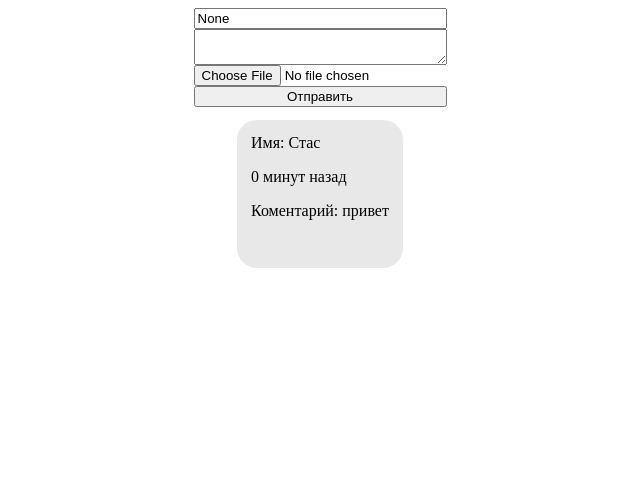
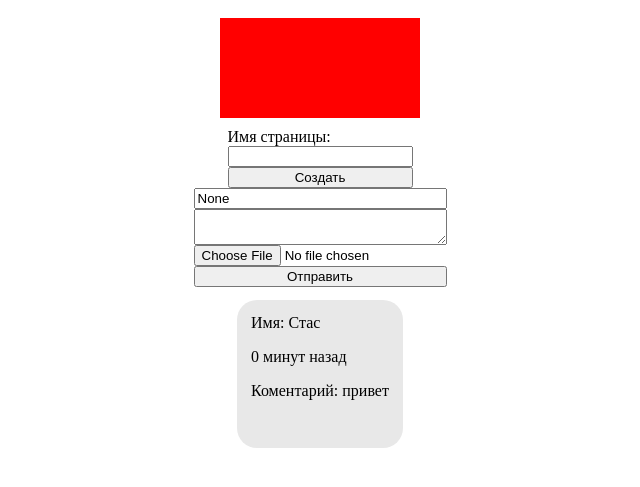
Before and after one commit to fcg-coder/GES2, a Django app: page /1/ in a window 1280 px wide. Shown: the top 487 px of the page, without its empty margins (320-960 px from the left). Run offline with Django 4.2, Linux system fonts and the light colour scheme; data comes from the database, SQL or seed files in the repository; both versions use the stored data as it was after the commit; tables that the repository leaves empty hold one stand-in row (values such as "Sample post").

Commit message:
Реализована функция блок в блок (Проваливаемся внутрь карты)

```diff
--- a/GES/GAS/apps/coments/views.py
+++ b/GES/GAS/apps/coments/views.py
@@ -9,12 +9,15 @@ def index(request, idOfPage):
     idOfPage = int(idOfPage)
     map_instance = MAP.objects.get(id=idOfPage)  # Используйте 'id' вместо 'idOfPage'
     nameOfPage = map_instance.nameOfPage
-    print(nameOfPage, 'имя страницы')
+    map_internal_pages = map_instance.internal_pages.all()
+
+
+    print(map_internal_pages)
     idOfPage = int(idOfPage)
     obj = Comment.objects.all()
     username = request.session.get('username')
     nowTime = timezone.localtime(timezone.now(), timezone.get_current_timezone())
-    return render(request, 'comments/list.html', {'obj': obj, 'idOfPage': idOfPage, 'username': username, 'nowTime' : nowTime, 'nameOfPage' : nameOfPage} )
+    return render(request, 'comments/list.html', {'obj': obj, 'idOfPage': idOfPage, 'username': username, 'nowTime' : nowTime, 'nameOfPage' : nameOfPage,  'map_internal_pages' : map_internal_pages} )
 
 @csrf_exempt
 def leave_comment(request, idOfPage):
--- a/GES/GAS/apps/map/models.py
+++ b/GES/GAS/apps/map/models.py
@@ -5,6 +5,10 @@ class MAP(models.Model):
     id = models.Index('id', name='Id страницы')
     idOfPage = id
     page_id = id
+    FlagForInternalRecordings= models.IntegerField('Флаг на наличие внутренних записей', default=0)
+
+    FlagForThePresenceOfAParent = models.IntegerField('Флаг на наличие родителя', default=0)
+    internal_pages = models.ManyToManyField('self', blank=True, symmetrical=False, related_name='related_pages')
     STATUS_CHOICES = (
         ('pending', 'На рассмотрении'),
         ('published', 'Опубликовано'),
--- a/GES/GAS/apps/map/urls.py
+++ b/GES/GAS/apps/map/urls.py
@@ -11,7 +11,7 @@ app_name = 'map'
 urlpatterns = [
     path('', views.index , name='index'),
     path('next_page/<int:idToNewPage>/<str:nameOfPage>/', views.next_page, name='next_page'),
-    path('newPage/', views.newPage, name='newPage'),
+    path('newPage/<int:idOfPage>/', views.newPage, name='newPage'),
 
 
 ]+ static(settings.MEDIA_URL, document_root=settings.MEDIA_ROOT)
--- a/GES/GAS/templates/comments/list.html
+++ b/GES/GAS/templates/comments/list.html
@@ -5,7 +5,37 @@
 
     <meta name="viewport" content="width=device-width, initial-scale=1.0">
     <title>{{ nameOfPage }}</title>
+    <style>
+        body{
+            display: flex;
+            justify-content: center;
+        }
+        .intro{
+            display: flex;
+            flex-direction: column;
+        }
+        .rectangle {
+            width: 200px;
+            height: 100px;
+            margin: 0 auto;
+            margin-top: 50px;
+            margin: 10px;
+        }
+        .red {
+            background-color: red;
+        }
+        .blue {
+            background-color: blue;
+        }
+        .green {
+            background-color: green;
+        }
+        .yellow {
+            background-color: yellow;
+        }
+    </style>
 </head>
+
 <body>
 
 <div style="display: flex;
@@ -13,6 +43,29 @@
 flex-wrap: nowrap;
 flex-direction: column;
 justify-content: center;align-items: center;">
+
+<div class="intro">
+    {% for page in map_internal_pages %}
+        {% if page.status == 'published' %}
+            <a href="{% url 'map:next_page' idToNewPage=page.id nameOfPage=page.nameOfPage %}">
+                <div class="rectangle red">
+                </div>
+            </a>
+        {% endif %}
+    {% endfor %}
+</div>
+<div class="form" style="display: flex; justify-content: center;">
+    <form style="display: flex; flex-direction: column;" method="post" action="{% url 'map:newPage'  idOfPage %}">
+        {% csrf_token %}
+        <label for="nameOfPage">Имя страницы:</label>
+        <input type="text" id="nameOfPage" name="nameOfPage">
+        <input type="submit" value="Создать">
+      </form>
+
+
+
+</div>
+
 
 <div class="form" style="display: flex; justify-content: center;">
     <form style="display: flex; flex-direction: column;" method="post" action="{% url 'comments:leave_comment' idOfPage %}" enctype="multipart/form-data">
```
Also changed, not shown: GES/GAS/apps/map/admin.py (+5 -5 lines), GES/GAS/apps/map/views.py (+11 -3 lines), GES/GAS/templates/base.html (+1 -10 lines), GES/GAS/apps/map/migrations/0008_map_flagforinternalrecordings_map_internal_pages.py (added), GES/GAS/apps/map/migrations/0009_alter_map_flagforinternalrecordings.py (added), GES/GAS/apps/map/migrations/0010_map_flagforthepresenceofaparent.py (added), GES/GAS/apps/map/migrations/0011_alter_map_flagforinternalrecordings_and_more.py (added), GES/db.sqlite3, GES/media/documents/Скорее_бы_на_Баикал_iYx2xfg.jpeg (added).
